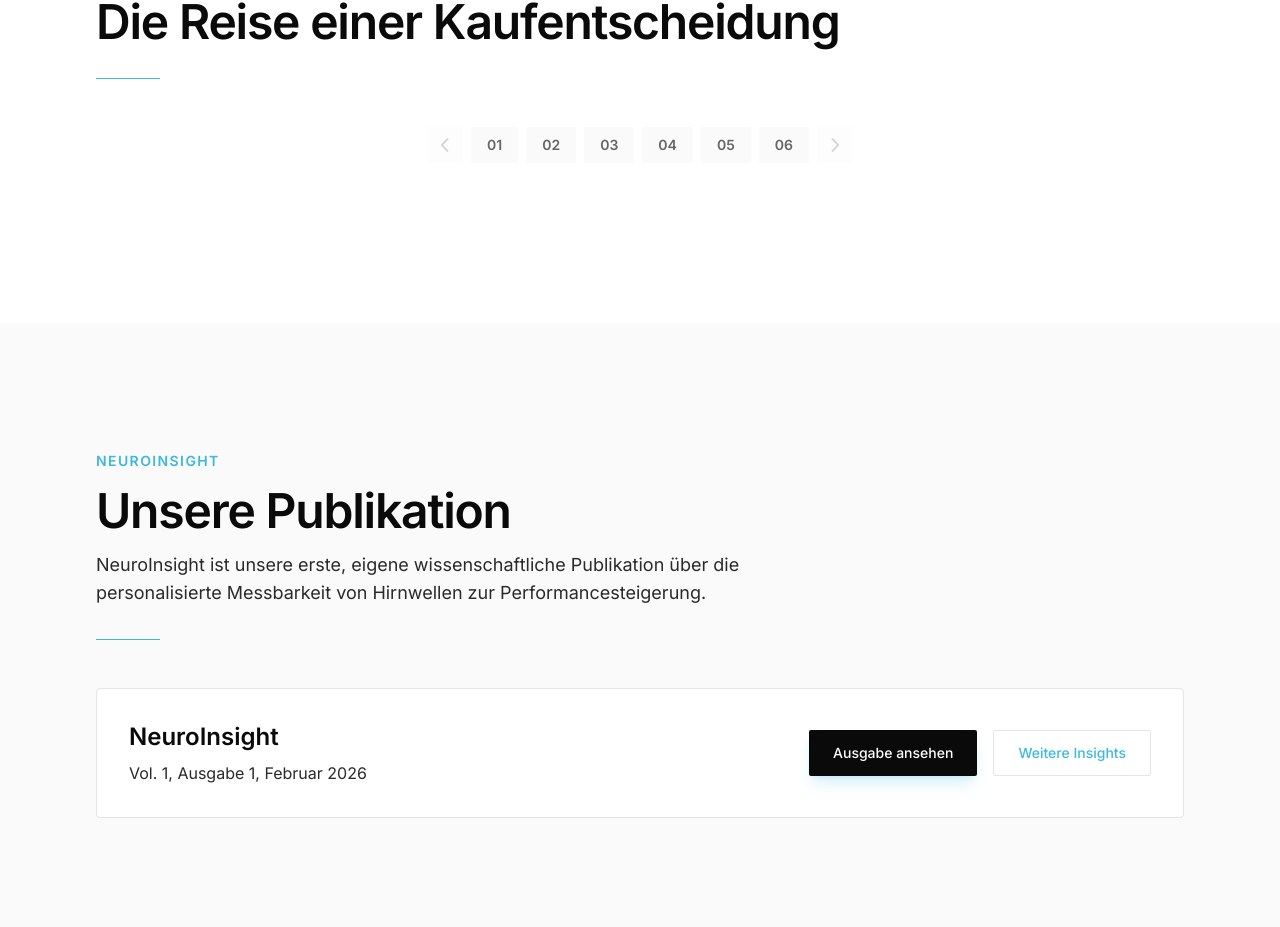
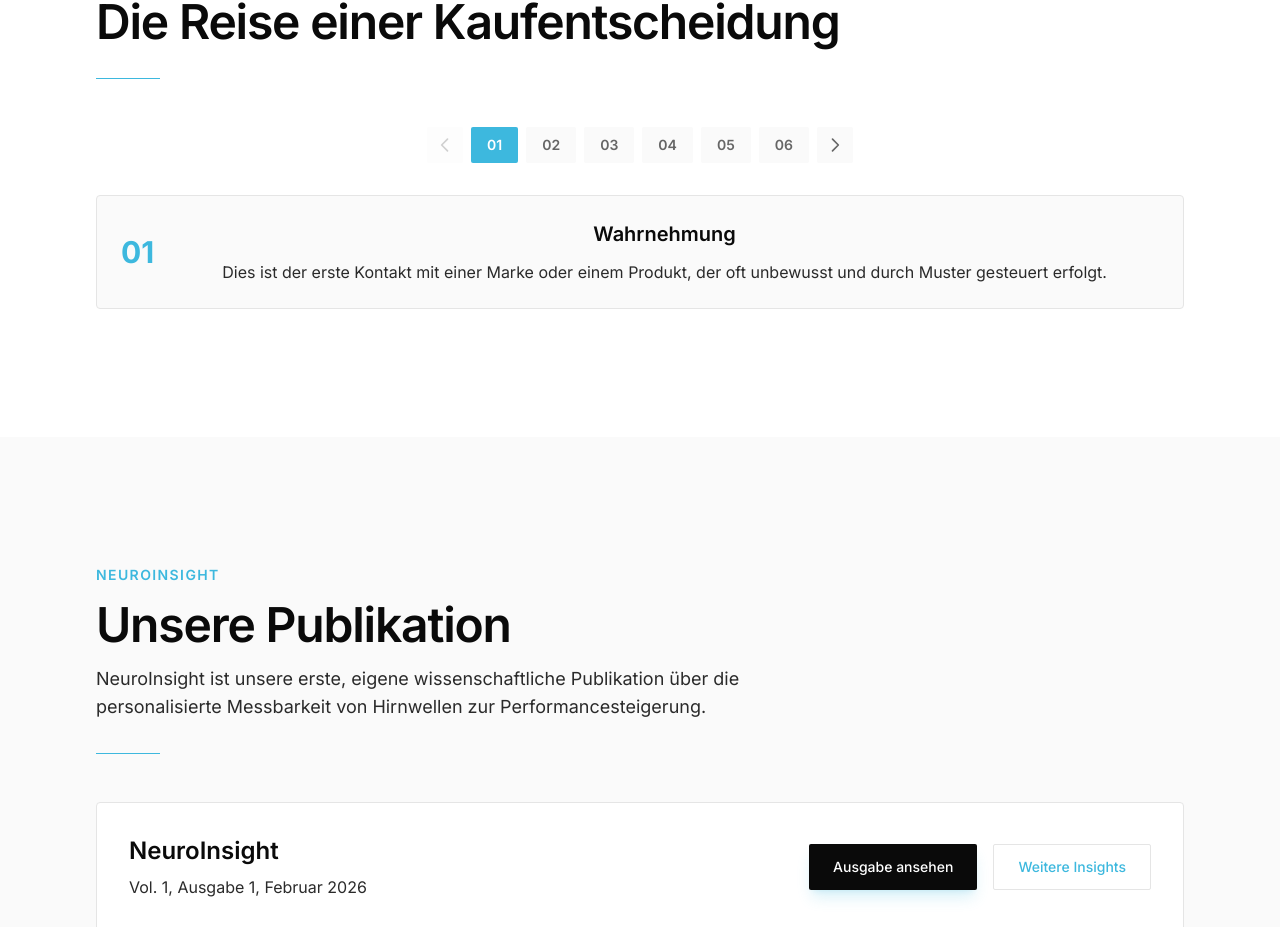
Before and after one commit to oliviajools/provoid-redesign, a Next.js app: page / in a window 1280 px wide. Shown: the part 3636-4563 px from the top of the page. Built offline with nearby package versions, Linux system fonts and the light colour scheme.

Commit message:
Set Decision-Journey to start with Box 1 as initial active step

```diff
--- a/app/page.tsx
+++ b/app/page.tsx
@@ -12,7 +12,7 @@ import { blogPosts } from "@/lib/blog-posts";
 
 export default function Home() {
   const [expandedCard, setExpandedCard] = useState<number | null>(null);
-  const [activeStep, setActiveStep] = useState<number | null>(null);
+  const [activeStep, setActiveStep] = useState<number | null>(0);
   return (
     <div className="flex flex-col">
       <section className="relative py-section-mobile md:py-section bg-surface overflow-hidden">
```
